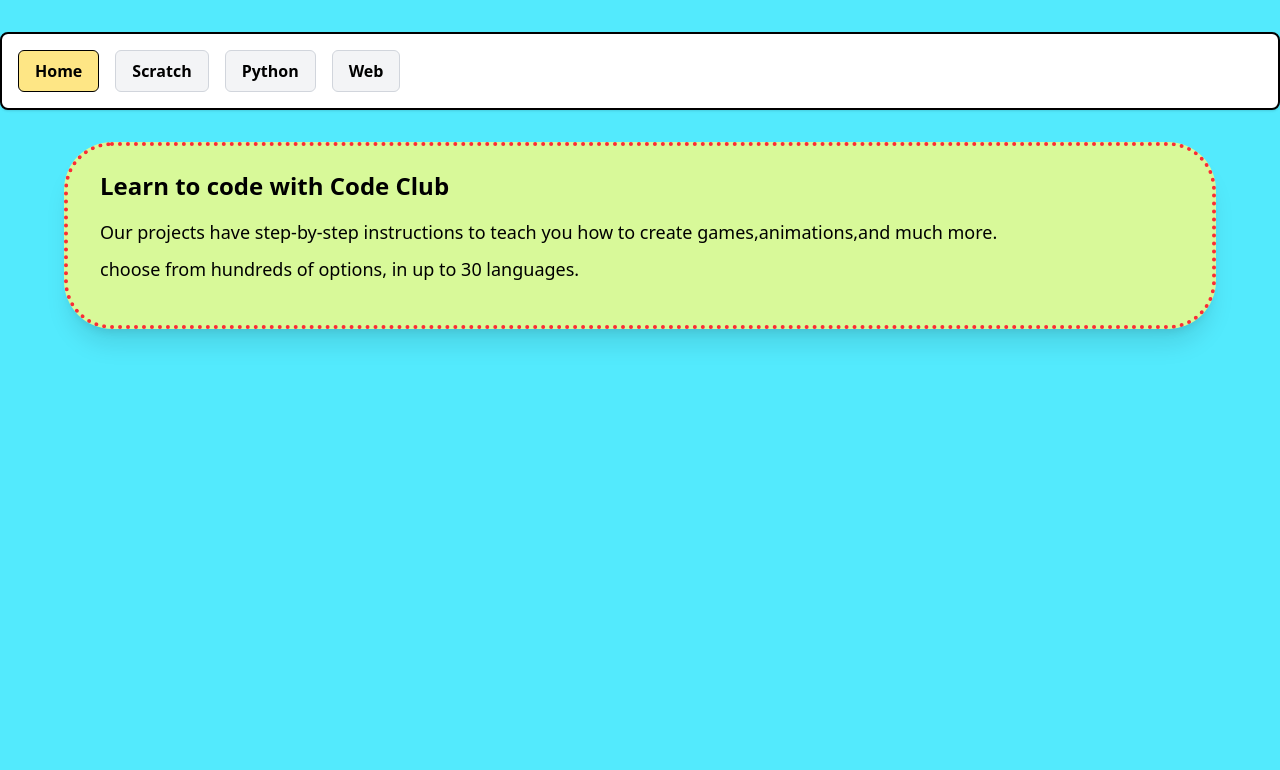
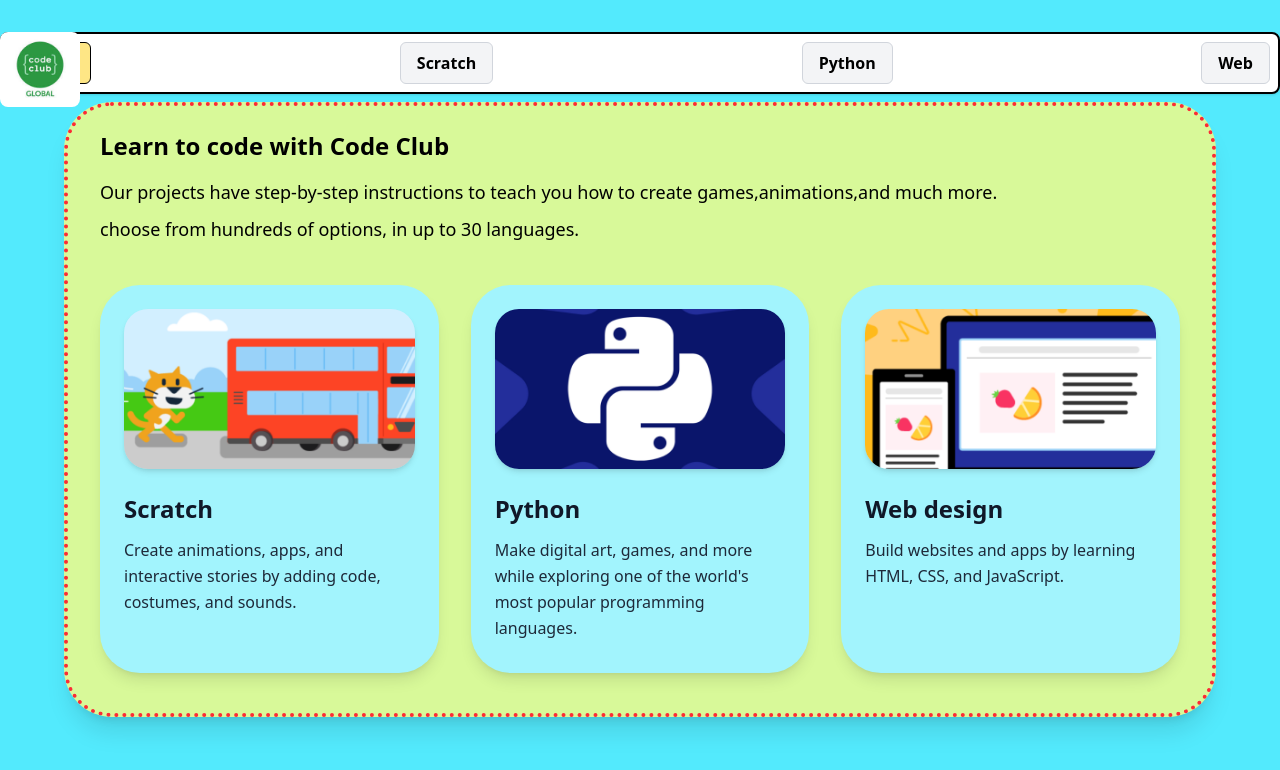
Before and after one commit to William9788/WAD_CA2_Wohui_He, a Next.js app in the folder wad-ca2/: page / in a window 1280 px wide. Shown: the top 770 px of the page. Built offline with nearby package versions, Linux system fonts and the light colour scheme.

Commit message:
feat:nav bar updated /code re implement///

```diff
--- a/wad-ca2/app/layout.tsx
+++ b/wad-ca2/app/layout.tsx
@@ -1,5 +1,6 @@
 "use client";
 import"./globals.css";
+import Image from"next/image";
 import Link from "next/link";
 import { usePathname } from "next/navigation";
 export default function RootLayout({
@@ -8,9 +9,17 @@
     children:React.ReactNode;
 }){
     return (
+
         <html lang="en">
             <body className="min-h-screen bg-cyan-300 py-8 font-sans">
-                <nav className="mb-8 gap-4 rounded-lg border-2 border-green bg-white p-4 font-semibold shadow flex">
+                <Image
+                src="/images/code_club_logo.jpg"
+                alt="codeclub logo"
+                width={80}
+                height={10}
+                className="rounded-lg fixed"
+                />
+                <nav className="mb-2 rounded-lg border-2 border-blue bg-white p-2 font-semibold shadow flex justify-between">
                 <Navlink href="/" label="Home"/>
                 <Navlink href="scratch" label="Scratch"/>
                 <Navlink href="python" label="Python"/>
--- a/wad-ca2/app/page.tsx
+++ b/wad-ca2/app/page.tsx
@@ -1,3 +1,25 @@
+import Image from"next/image";
+import Link from"next/link";
+const homeProject= [
+  {
+    title:"Scratch",
+    description:"Create animations, apps, and interactive stories by adding code, costumes, and sounds.",
+    image:"/images/scratch.png",
+    href:"/scratch",
+  },
+  {
+    title:"Python",
+    description:"Make digital art, games, and more while exploring one of the world's most popular programming languages.",
+    image:"/images/python.png",
+    href:"/python",
+  },
+  {
+    title: "Web design",
+    description:"Build websites and apps by learning HTML, CSS, and JavaScript.",
+    image: "/images/web.png",
+    href:"/web",
+  },
+];
 export default function Home(){
   return(
     <main className="mx-auto max-w-6xl rounded-[3rem] border-4 border-dotted border-red-500 bg-lime-200 px-8 pb-10 pt-6 shadow-xl">
@@ -10,6 +32,34 @@
       <p className="mt-2 text-lg leading-relaxed">
         choose from hundreds of options, in up to 30 languages.
       </p>
+        <div className="mt-10 grid items-stretch gap-8 md:grid-cols-2 lg:grid-cols-3">
+  {homeProject.map((project) => (
+    <Link
+      key={project.title}
+      href={project.href}
+      className="block"
+    >
+      <article className="flex h-full flex-col rounded-[2.5rem] bg-cyan-200 p-6 pb-8 text-left shadow-lg transition hover:scale-[1.02] hover:shadow-xl">
+        <Image
+          src={project.image}
+          alt={project.title}
+          width={400}
+          height={300}
+          className="h-40 w-full rounded-3xl object-cover shadow-md"
+        />
+
+        <h2 className="mt-6 text-2xl font-semibold text-gray-900">
+          {project.title}
+        </h2>
+
+        <p className="mt-3 text-base leading-relaxed text-gray-800">
+          {project.description}
+        </p>
+      </article>
+    </Link>
+  ))}
+</div>
+
     </main>
   );
 }
```
